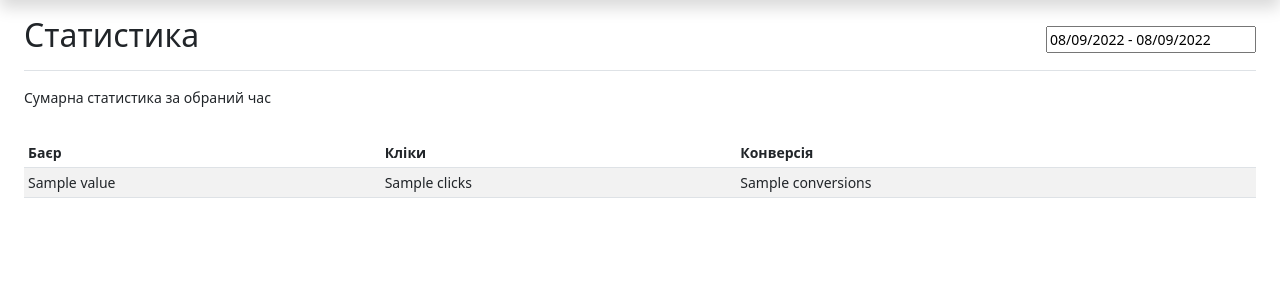
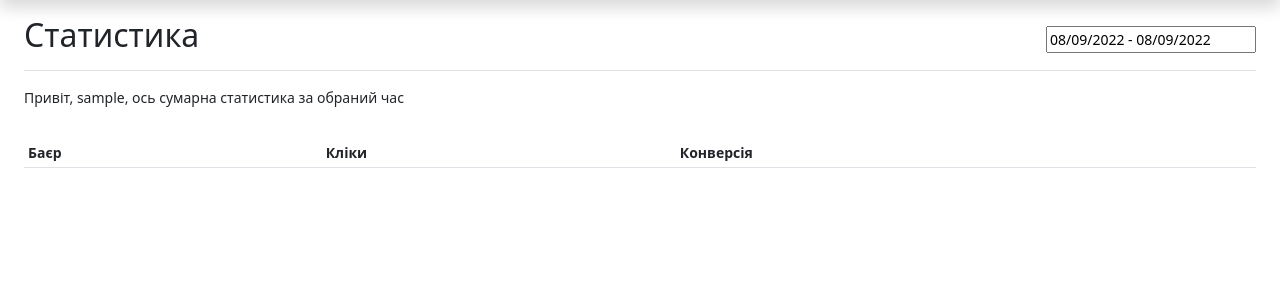
Before and after one commit to koval01/work_project_django_000, a Django app: template keitaro/templates/app/home.html in a window 1280 px wide. Shown: the part 48-348 px from the top of the page. Run offline with Django 4.2, Linux system fonts and the light colour scheme; a user stored in the database is signed in; tables that the repository leaves empty hold one stand-in row (values such as "Sample post"); the template is opened without the code that fills it: most values are stand-ins (such as "Sample title", 1, 10 or a date in 2020); lists and menus that the app fills with data are empty; parts of the project's set-up code (start-up, migrations or seed data) failed here and were passed over; some libraries are stand-ins or nearby versions.

Commit message:
keitaro test

```diff
--- a/keitaro/templates/app/home.html
+++ b/keitaro/templates/app/home.html
@@ -203,14 +203,13 @@
           <a class="navbar-brand col-md-3 col-lg-2 me-0 px-3 fs-6" href="#">KeitaroApp</a>
           <div class="navbar-nav">
             <div class="nav-item text-nowrap">
-              <a class="nav-link px-3" href="{% url 'logout' %}">Вихід</a>
+                <a class="nav-link px-3" href="{% url 'logout' %}">Вихід</a>
             </div>
           </div>
         </header>
 
         <div class="container-fluid">
           <div class="row">
-
             <main class="ms-sm-auto px-md-4">
               <div class="d-flex justify-content-between flex-wrap flex-md-nowrap align-items-center pt-3 pb-2 mb-3 border-bottom">
                 <h1 class="h2">Статистика</h1>
@@ -235,7 +234,7 @@
                     })
                 </script>
               <div class="table-responsive">
-                <p style="padding-bottom: 1em">Сумарна статистика за обраний час</p>
+                <p style="padding-bottom: 1em">Привіт, {{ user.username }}, ось сумарна статистика за обраний час</p>
                 <table class="table table-striped table-sm">
                   <thead>
                     <tr>
@@ -246,11 +245,13 @@
                   </thead>
                   <tbody>
                     {% for row in report.rows %}
+                        {% if row.values|get_item:0 == user.username %}
                     <tr>
                       <td>{{ row.values|get_item:0 }}</td>
                       <td>{{ row.clicks }}</td>
                       <td>{{ row.conversions }}</td>
                     </tr>
+                        {% endif %}
                     {% endfor %}
                   </tbody>
                 </table>
```
